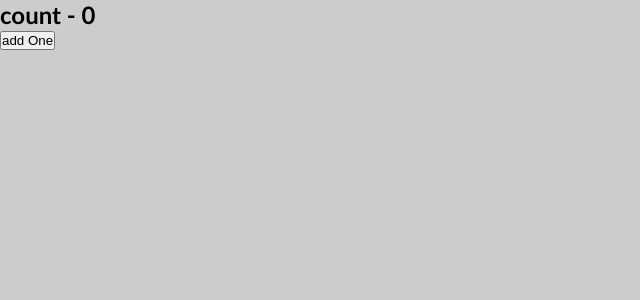
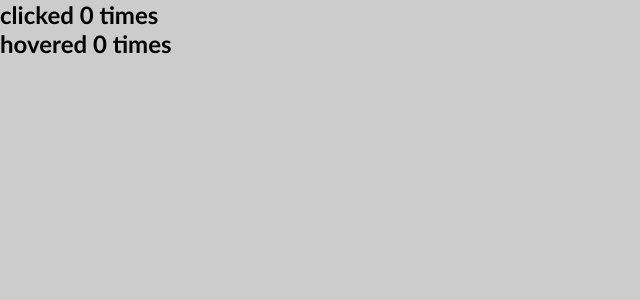
Before and after one commit to HaniehEbadi/React-Course, a React (Create React App) app: page / in a window 1280 px wide. Shown: the top 300 px of the page, without its empty margins (0-640 px from the left). Built offline with nearby package versions, Linux system fonts and the light colour scheme.

Commit message:
HOC Example

```diff
--- a/src/CountComponents/App.js
+++ b/src/CountComponents/App.js
@@ -1,10 +1,13 @@
-import CounterClass from "./ClassCounter"
-import HookCounter from "./HookCounter"
+//import CounterClass from "./ClassCounter"
+import ClickComponent from "./ClickComponent"
+//import HookCounter from "./HookCounter"
+import HoverComponent from "./HoverComponent"
 
 const App = () => {
   return (
     <div>
-      <CounterClass/>
+      <ClickComponent name = "hana"/>
+      <HoverComponent/>
     </div>
   )
 }
--- /dev/null
+++ b/src/CountComponents/ClickComponent.js
@@ -0,0 +1,12 @@
+import WithCounter from "./withCounter";
+
+const ClickComponent = ({count,incrementCount,name}) => {
+  console.log(name)
+  return (
+    <div>
+      <h2 onClick={incrementCount}>clicked {count} times</h2>
+    </div>
+  );
+}
+
+export default WithCounter(ClickComponent,5);
--- /dev/null
+++ b/src/CountComponents/HoverComponent.js
@@ -0,0 +1,12 @@
+import WithCounter from "./withCounter";
+
+const HoverComponent = ({count,incrementCount}) => {
+
+  return (
+    <div>
+      <h2 onMouseOver={incrementCount}>hovered {count} times</h2>
+    </div>
+  );
+}
+
+export default WithCounter(HoverComponent,10);
--- /dev/null
+++ b/src/CountComponents/withCounter.js
@@ -0,0 +1,15 @@
+import { useState } from "react";
+
+const WithCounter = (WrappedComponent,incrementValue) => {
+  const UpdatedComponent = (props) => {
+    const [count,setCount] = useState(0)
+    const incrementCount = () => {
+      setCount(count + incrementValue)
+    }
+    return <WrappedComponent count={count} incrementCount={incrementCount} {...props}/>;
+  }
+
+  return UpdatedComponent;
+}
+
+export default WithCounter;
```
